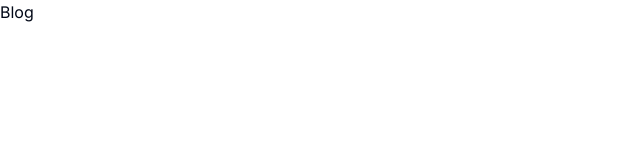
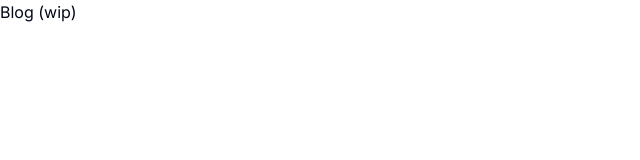
Before and after one commit to SonnyTaylor/sonnytaylor.uk, a Next.js app: page /blog in a window 1280 px wide. Shown: the top 160 px of the page, without its empty margins (0-640 px from the left). Built offline with nearby package versions, Linux system fonts and the light colour scheme.

Commit message:
changed blog page to see wip

```diff
--- a/src/app/blog/page.tsx
+++ b/src/app/blog/page.tsx
@@ -2,7 +2,7 @@ export default function Blog() {
     return (
         <div>
             <h1>
-                Blog
+                Blog (wip)
             </h1>
         </div>
     )
```
